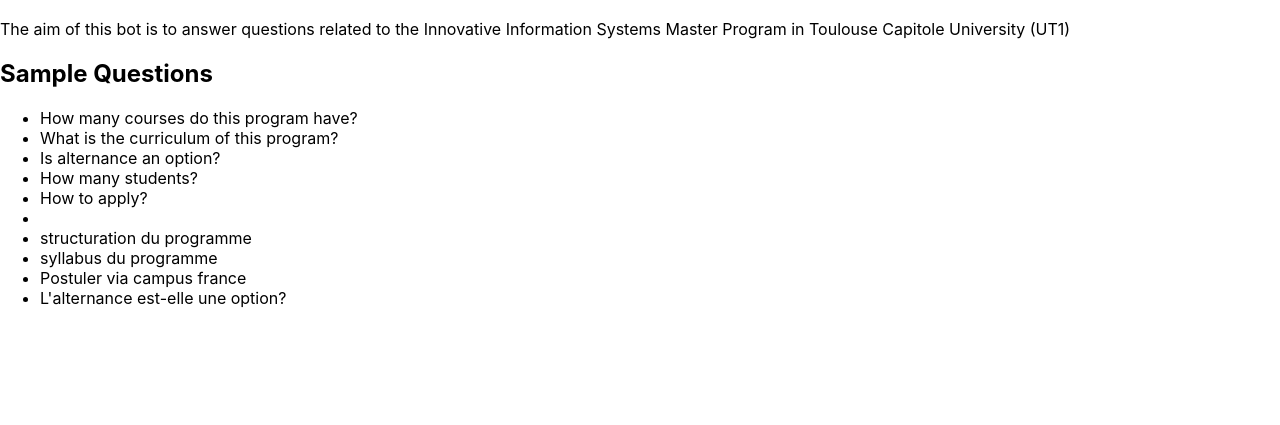
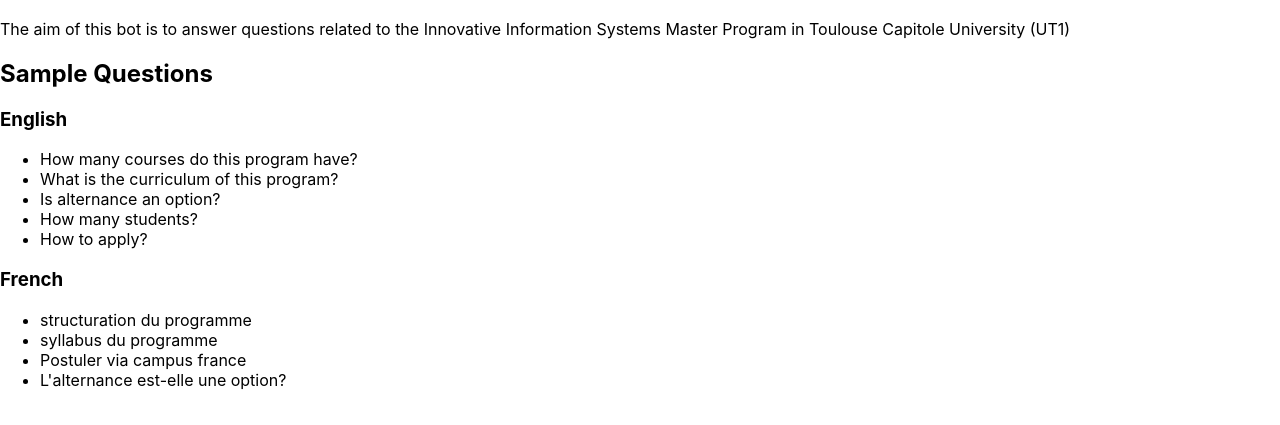
Before and after one commit to mmaless/NovaChatbot, a website: page public/index.html in a window 1280 px wide. Shown: the part 63-488 px from the top of the page. Drawn offline with Linux system fonts and the light colour scheme.

Commit message:
Change style

```diff
--- a/public/index.html
+++ b/public/index.html
@@ -16,13 +16,16 @@
     Capitole University (UT1)
   </p>
   <h2>Sample Questions</h2>
+  <h3>English</h3>
   <ul>
     <li>How many courses do this program have?</li>
     <li>What is the curriculum of this program?</li>
     <li>Is alternance an option?</li>
     <li>How many students?</li>
     <li>How to apply?</li>
-    <li></li>
+  </ul>
+  <h3>French</h3>
+  <ul>
     <li>structuration du programme</li>
     <li>syllabus du programme</li>
     <li>Postuler via campus france</li>
```
